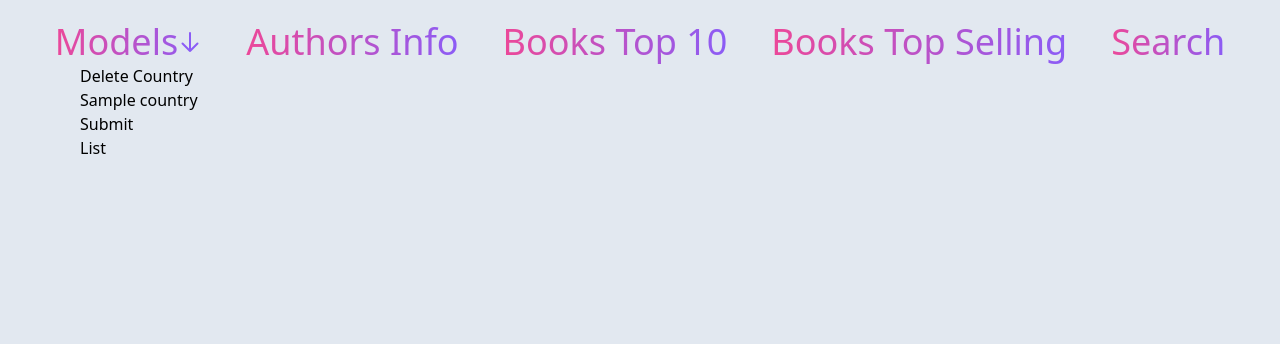
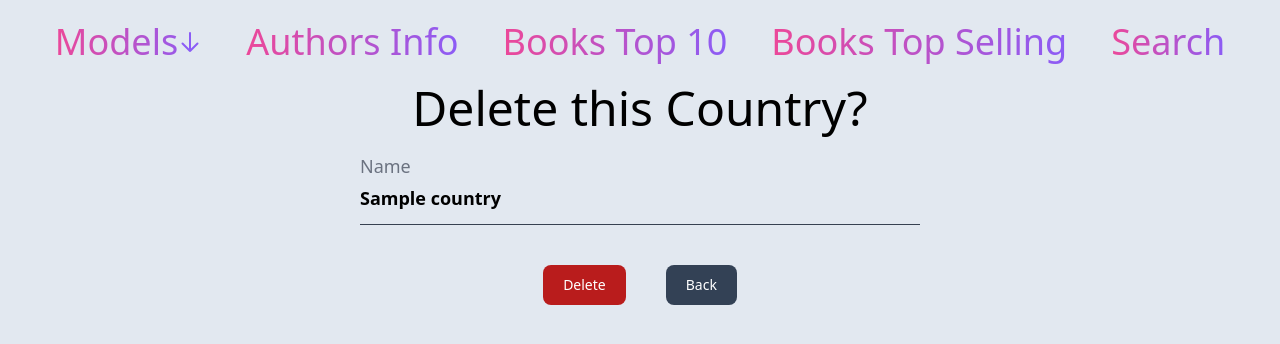
Before and after one commit to jaime7981/django_book_review, a Django app: template book_review/core/templates/core/country_confirm_delete.html in a window 1280 px wide. Shown: the top 344 px of the page. Run offline with Django 4.2, Linux system fonts and the light colour scheme; the template is opened without the code that fills it: values that come from a table or form of the project are taken from there, others are empty; tables that the repository leaves empty hold one stand-in row (values such as "Sample post"); some libraries are stand-ins or nearby versions.

Commit message:
country crud working

```diff
--- a/book_review/core/templates/core/country_confirm_delete.html
+++ b/book_review/core/templates/core/country_confirm_delete.html
@@ -1,6 +1,27 @@
-{% extends "default_confirm_delete.html" %}
-{% block object %}
+{% extends "header_template.html" %}
+{% block content %}
 
-<h1>Delete Country</h1>
+<h1 class='flex flex-col items-center text-5xl py-5'>
+  Delete this Country?
+</h1>
+
+<div class="flex flex-col items-center">
+  <dl class="min-w-[50%]">
+    <div class="flex flex-col pb-3 border-b border-gray-700">
+      <dt class="mb-1 text-gray-500 md:text-lg">Name</dt>
+      <dd class="text-lg font-semibold">{{object.name}}</dd>
+    </div>
+  </dl>
+</div>
+
+<div class="flex flex-col items-center pt-10">
+  <form method='POST'>
+    {% csrf_token %}
+    <div class='flex flex-row gap-10 justify-center'>
+      <button type="submit" class="text-white bg-red-700 hover:bg-red-800 focus:ring-4 focus:outline-none focus:ring-blue-300 font-medium rounded-lg text-sm w-full sm:w-auto px-5 py-2.5 text-center dark:bg-red-600 dark:hover:bg-red-700 dark:focus:ring-red-800">Delete</button>
+      <a href="{% url country.detail_url_name country.id %}" class="text-white bg-slate-700 hover:bg-slate-800 focus:ring-4 focus:outline-none focus:ring-slate-300 font-medium rounded-lg text-sm w-full sm:w-auto px-5 py-2.5 text-center dark:bg-slate-600 dark:hover:bg-slate-700 dark:focus:ring-slate-800">Back</a>
+    </div>
+  </form>
+</div>
 
 {% endblock %}
```
Also changed, not shown: book_review/core/templates/core/country_detail.html (+4 -4 lines), book_review/core/templates/core/country_form.html (+17 -3 lines).
